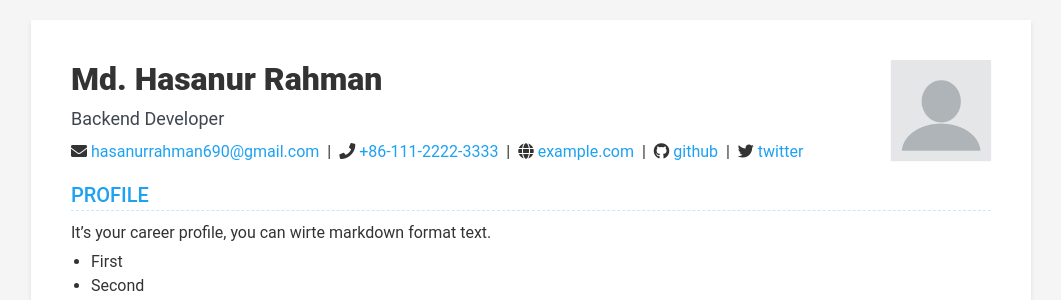
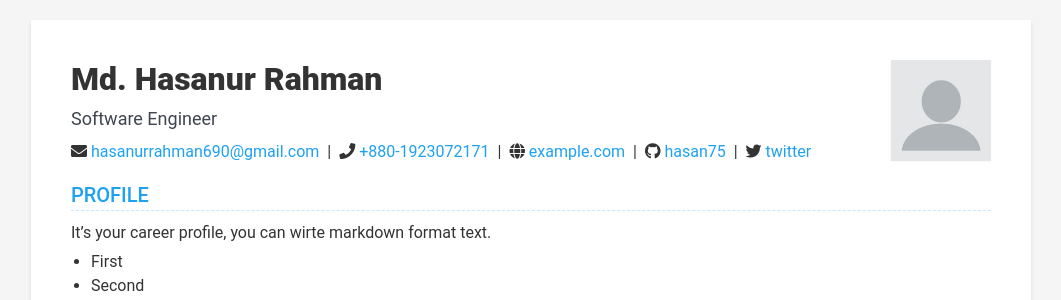
Before and after one commit to umma-salma/hasanur-rahman.github.io, a Jekyll site: the page built from index.html, in a window 1280 px wide. Shown: the top 300 px of the page, without its empty margins (109-1170 px from the left). Built offline with Jekyll 4.4.1, drawn with Linux system fonts in a browser that asks for light colours; nearby versions of some CDN libraries.

Commit message:
updated my info

```diff
--- a/_data/data.yml
+++ b/_data/data.yml
@@ -1,19 +1,19 @@
 intro:
   name: Md. Hasanur Rahman
-  title: Backend Developer
+  title: Software Engineer
   avatar:
     display: true
     path: profile.png
 
 contact:
   email: hasanurrahman690@gmail.com
-  phone: +86-111-2222-3333
+  phone: +880-1923072171
   whatsapp:
   telegram:
   website: example.com
   medium:
   linkedin:
-  github: github
+  github: hasan75
   gitlab:
   bitbucket:
   twitter: twitter
```
